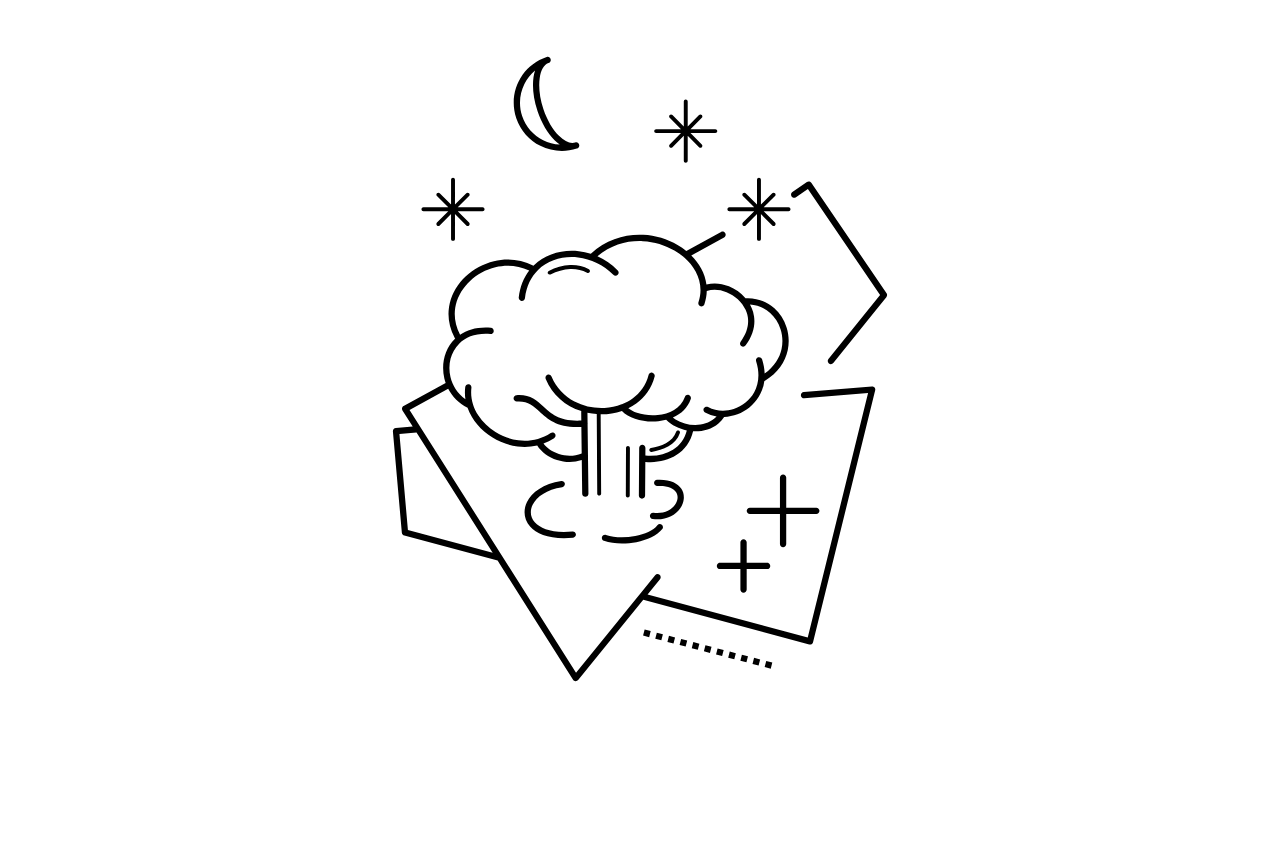
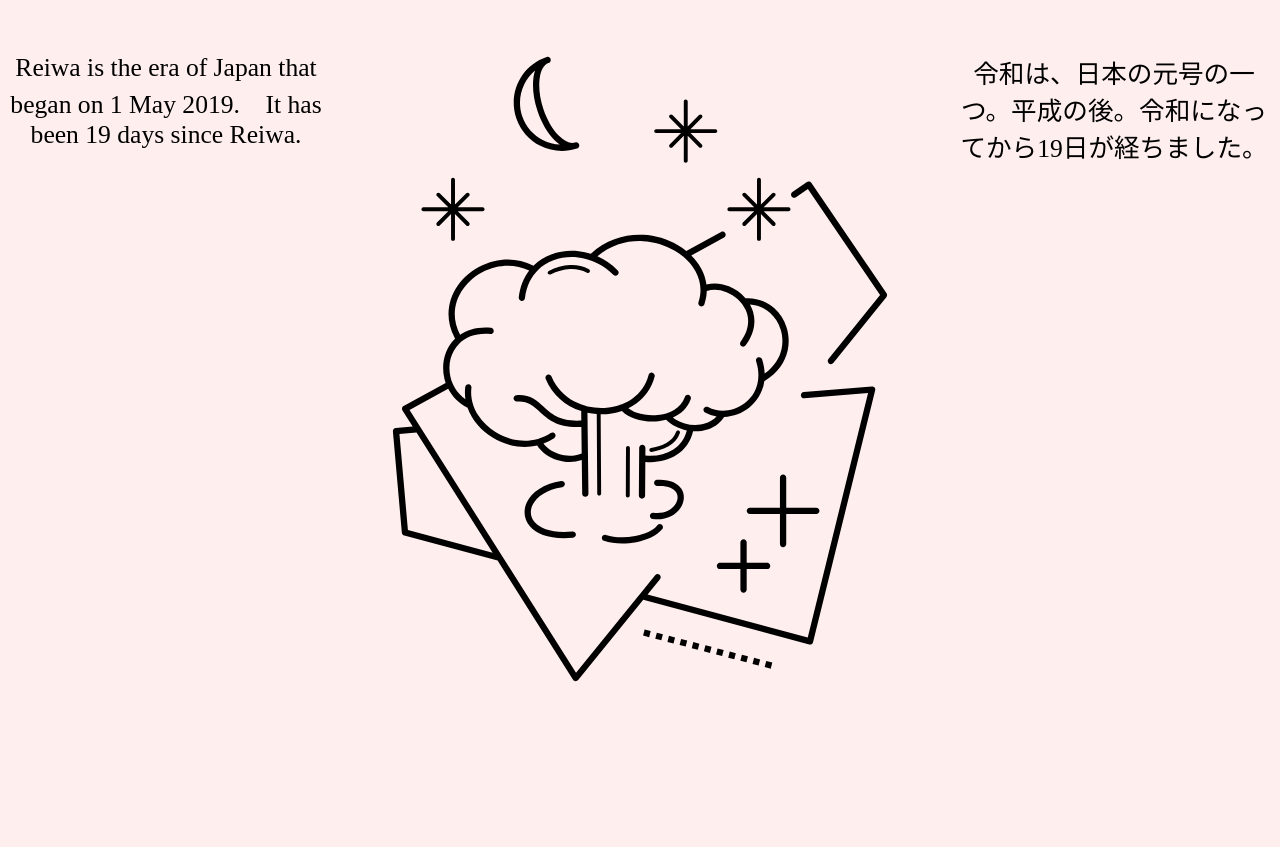
Before and after one commit to RW21/reiwa_army.github.io, a plain HTML site: page index.html in a window 1280 px wide. Shown: the part 200-1047 px from the top of the page. Drawn offline with Linux system fonts and the light colour scheme; a web font is replaced by a local one.

Commit message:
Added script to show date passed. Modified HTML.

```diff
--- a/index.html
+++ b/index.html
@@ -3,12 +3,11 @@
 <head>
     <meta charset="utf-8">
     <meta http-equiv="X-UA-Compatible" content="IE=edge">
-    <title></title>
+    <title>reiwa.army</title>
     <meta name="description" content="">
     <meta name="viewport" content="width=device-width, initial-scale=1">
     <link rel="stylesheet" href="style.css">
     <link href="https://fonts.googleapis.com/earlyaccess/hannari.css" rel="stylesheet">
-
 </head>
 
 <body>
@@ -17,13 +16,25 @@
             令和
         </div>
 
+        <div class="english">
+            Reiwa is the era of Japan that began on 1 May 2019.　It has been <div id='changeText' style="display: inline"></div> days since Reiwa.
+        </div>
+
+        <div class="japanese">
+            令和は、日本の元号の一つ。平成の後。令和になってから<div id='changeText_' style="display: inline"></div>日が経ちました。
+        </div>
+
 
         <div class="asteroid">
             <img src="noun_asteroid_2280555.svg" alt="asteroid by Olena Panasovska from the Noun Project">
         </div>
-        <script src="" async defer></script>
+
+        <div id="changeText"></div>
 
     </div>
+    <script type="text/javascript" src="script.js"></script>
+
+
 </body>
 
 </html>
--- /dev/null
+++ b/script.js
@@ -0,0 +1,36 @@
+
+console.log('https://github.com/RW21')
+
+console.log(`%c ______________________________________________
+< This website was made by Rinze Watanabe. <3  >
+< About Rinze Watanabe: http://rinzewatanabe.me>
+ ----------------------------------------
+        \\   ^__^
+         \\  (oo)\\_______
+            (__)\\       )\\/\\
+                ||----w |
+                ||     ||`, "font-family:monospace")
+
+let reiwa_date = new Date(2019,5,1)
+let current_date = new Date()
+
+const _MS_PER_DAY = 1000 * 60 * 60 * 24;
+
+function dateDiffInDays(a, b) {
+  const utc1 = Date.UTC(a.getFullYear(), a.getMonth(), a.getDate());
+  const utc2 = Date.UTC(b.getFullYear(), b.getMonth(), b.getDate());
+
+  return Math.floor((utc2 - utc1) / _MS_PER_DAY);
+}
+
+
+difference = dateDiffInDays(current_date, reiwa_date);
+
+var elem = document.getElementById("changeText");
+elem.innerHTML = String(difference);
+
+var elem = document.getElementById("changeText_");
+elem.innerHTML = String(difference);
+
+// function change() {
+// }
--- a/style.css
+++ b/style.css
@@ -1,7 +1,7 @@
-/* #asteroid {
-    width: 70%;
-    height: 70%;
-} */
+
+body {
+    background-color: rgb(254, 238, 237)
+}
 
 .container {
     display: grid;
@@ -14,11 +14,31 @@
     grid-row: 2;
 }
 
-.title{
+.title {
     grid-column: 2;
     grid-row: 1;
     font-family: "Hannari";
     font-size: 10vw;
     text-align: center;
+}
 
+.english {
+    grid-column: 1;
+    grid-row: 2;
+    font-family: "Hannari";
+    font-size: 2vw;
+    text-align: center;
 }
+
+.japanese {
+    grid-column: 3;
+    grid-row: 2;
+    font-family: "Hannari";
+    font-size: 2vw;
+    text-align: center;
+}
+
+#changeText {
+    grid-column:2;
+    grid-row: 3;
+}
```
